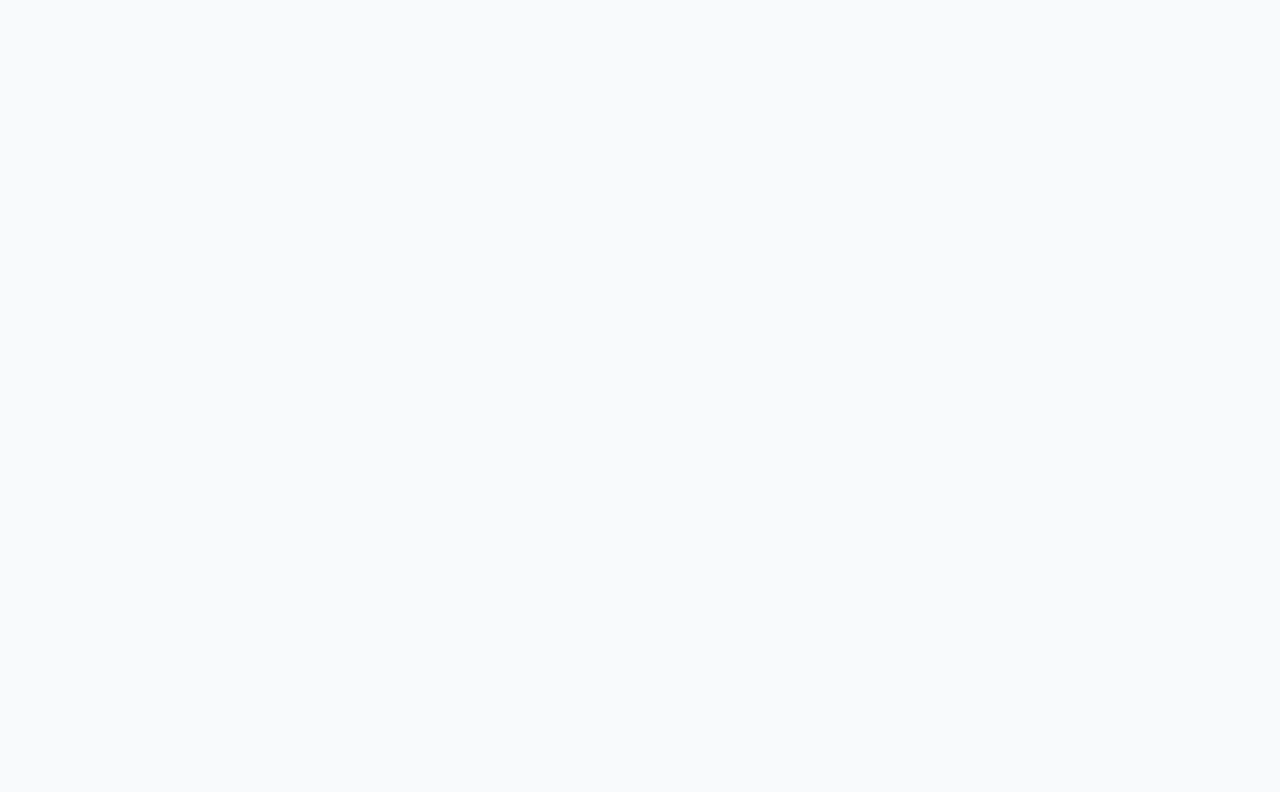
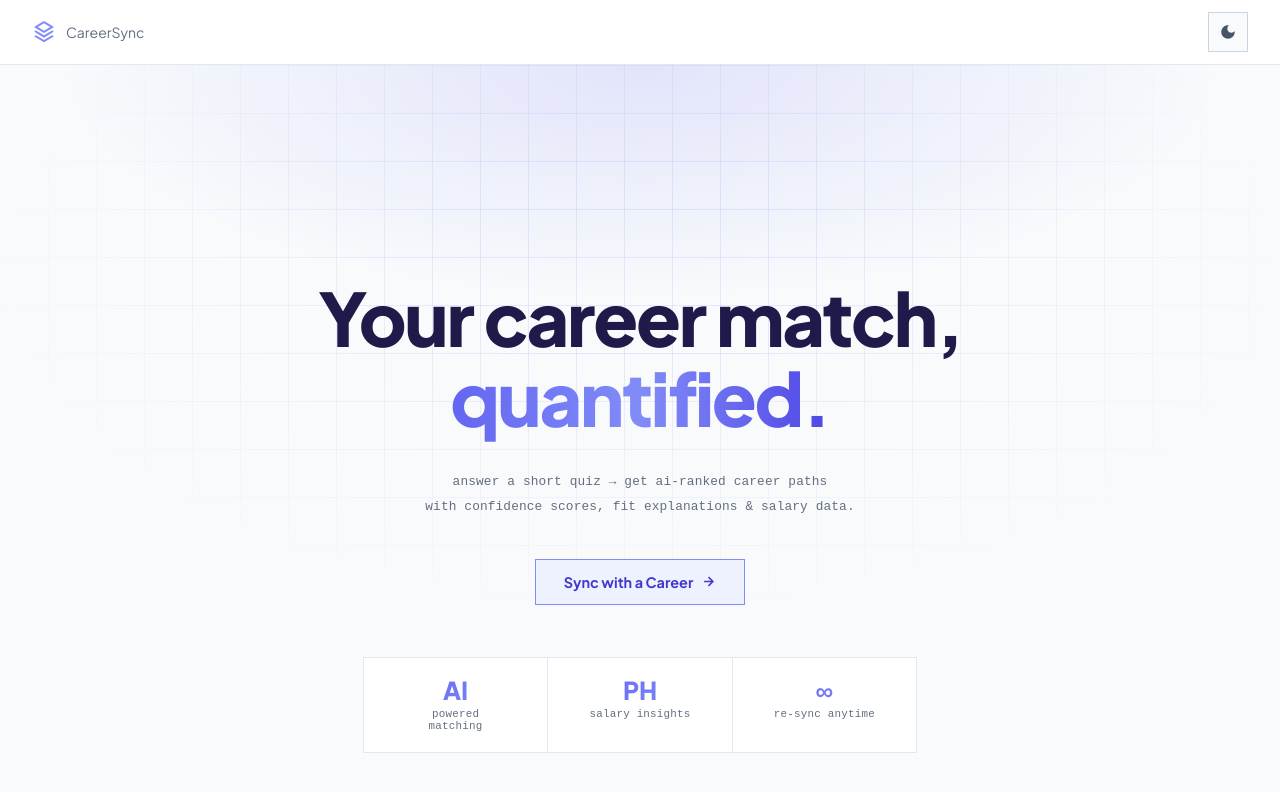
Before and after one commit to maki-sig/CareerSync, a Next.js app in the folder careersync/: page / in a window 1280 px wide. Before the commit this address had no page. Shown: the top 792 px of the page. Built offline with nearby package versions, Linux system fonts and the light colour scheme.

Commit message:
Update: Initial landing page hero section completed.

```diff
--- a/careersync/app/layout.tsx
+++ b/careersync/app/layout.tsx
@@ -16,7 +16,7 @@ const plusJakarta = Plus_Jakarta_Sans({
 
 export const metadata: Metadata = {
   title: { template: 'CareerSync - %s', default: 'CareerSync' },
-  description: "v1.0.5",
+  description: "v1.1.0",
   icons: {
     icon: "/favicon.png",
   },
--- a/careersync/app/page.tsx
+++ b/careersync/app/page.tsx
@@ -1,27 +1,65 @@
 "use client"
 
-import { useEffect } from "react"
+import "@/app/styles/landing.css"
 import { useRouter } from "next/navigation"
+
+import Nav from "@/app/components/navbar"
 
 export default function Landing() {
     const router = useRouter()
 
-    useEffect(() => {
-        // Redirect logic on root entry
-        const cookies = document.cookie.split("; ")
-        const userCookie = cookies.find(c => c.startsWith("careersync_user_id="))
-        const userID = userCookie?.split("=")[1]
-
-        if (userID) {
-            router.push("/dashboard/forms")
-        } else {
-            router.push("/portal")
-        }
-    }, [router])
+    const scrollToSection = (id: string) => {
+        document.getElementById(id)?.scrollIntoView({ behavior: "smooth" })
+    }
 
     return (
-        <div style={{ display: "flex", height: "100vh", alignItems: "center", justifyItems: "center", backgroundColor: "var(--main-bg)" }}>
-            {/* Minimal loading state while redirecting */}
-        </div>
+        <>
+            <Nav />
+            <main>
+
+                {/* ── HERO ── */}
+                <section className="hero">
+                    <div className="hero-bg" />
+
+                    <h1>
+                        Your career match,<br />
+                        <span>quantified.</span>
+                    </h1>
+
+                    <p className="hero-sub">
+                        answer a short quiz → get ai-ranked career paths<br />
+                        with confidence scores, fit explanations &amp; salary data.
+                    </p>
+
+                    <div className="hero-actions">
+                        <button
+                            className="btn-primary"
+                            onClick={() => router.push("/portal")}
+                        >
+                            Sync with a Career
+                            <svg width="15" height="15" viewBox="0 0 24 24" fill="none" stroke="currentColor" strokeWidth={2.5}>
+                                <path d="M5 12h14M12 5l7 7-7 7" />
+                            </svg>
+                        </button>
+                    </div>
+
+                    <div className="hero-stats">
+                        <div className="hstat">
+                            <div className="hstat-val">AI</div>
+                            <div className="hstat-label">powered matching</div>
+                        </div>
+                        <div className="hstat">
+                            <div className="hstat-val">PH</div>
+                            <div className="hstat-label">salary insights</div>
+                        </div>
+                        <div className="hstat">
+                            <div className="hstat-val">∞</div>
+                            <div className="hstat-label">re-sync anytime</div>
+                        </div>
+                    </div>
+                </section>
+
+            </main>
+        </>
     )
 }
--- a/careersync/app/portal/page.tsx
+++ b/careersync/app/portal/page.tsx
@@ -8,6 +8,7 @@ import Loginicon from "@/public/login.svg"
 import EyeIcon from "@/public/eye.svg"
 import EyeOffIcon from "@/public/eye-off.svg"
 import { createClient } from "@/utils/supabase/client";
+import Nav from "../components/navbar"
 
 /* ── Helpers ────────────────────────────────────────────── */
 async function hashPassword(password: string): Promise<string> {
@@ -335,7 +336,7 @@ export default function Portal() {
 
     return (
         <>
-
+            <Nav />
             <section className="login-signup-section">
                 {view === "login"
                     ? <LoginForm onSwitch={() => setView("signup")} />
--- a/careersync/app/styles/landing.css
+++ b/careersync/app/styles/landing.css
@@ -0,0 +1,254 @@
+/* ── HERO ── */
+.hero {
+    min-height: 100vh;
+    display: flex;
+    flex-direction: column;
+    align-items: center;
+    justify-content: center;
+    text-align: center;
+    padding: 140px 24px 100px;
+    position: relative;
+    overflow: hidden;
+}
+
+.hero-bg {
+    position: absolute;
+    inset: 0;
+    z-index: 0;
+    background: radial-gradient(ellipse 70% 45% at 50% 0%, rgba(99, 102, 241, 0.15) 0%, transparent 65%);
+}
+
+.hero-bg::after {
+    content: '';
+    position: absolute;
+    inset: 0;
+    background-image:
+        linear-gradient(rgba(99, 102, 241, 0.12) 1px, transparent 1px),
+        linear-gradient(90deg, rgba(99, 102, 241, 0.12) 1px, transparent 1px);
+    background-size: 48px 48px;
+    mask-image: radial-gradient(ellipse 70% 60% at 50% 25%, black 20%, transparent 75%);
+    -webkit-mask-image: radial-gradient(ellipse 70% 60% at 50% 25%, black 20%, transparent 75%);
+}
+
+.hero-badge {
+    display: inline-flex;
+    align-items: center;
+    gap: 8px;
+    background: rgba(99, 102, 241, 0.08);
+    border: 1px solid rgba(99, 102, 241, 0.22);
+    padding: 5px 14px;
+    font-family: 'JetBrains Mono', monospace;
+    font-size: 0.7rem;
+    font-weight: 400;
+    color: var(--primary-btn-border);
+    margin-bottom: 30px;
+    position: relative;
+    z-index: 1;
+    animation: fadeUp 0.5s ease both;
+    letter-spacing: 0.02em;
+}
+
+.hero h1 {
+    font-family: 'Plus Jakarta Sans', sans-serif;
+    font-size: clamp(2.6rem, 6vw, 4.6rem);
+    font-weight: 800;
+    line-height: 1.08;
+    letter-spacing: -0.03em;
+    color: var(--text-main);
+    margin-bottom: 20px;
+    position: relative;
+    z-index: 1;
+    animation: fadeUp 0.5s 0.1s ease both;
+}
+
+.hero h1 span {
+    background: linear-gradient(90deg, var(--primary-hover-border) 0%, var(--primary-btn-border) 50%, var(--primary-active-border) 100%);
+    -webkit-background-clip: text;
+    -webkit-text-fill-color: transparent;
+    background-clip: text;
+}
+
+.hero-sub {
+    font-family: 'JetBrains Mono', monospace;
+    font-size: 0.8rem;
+    color: var(--text-sub);
+    max-width: 440px;
+    margin-bottom: 40px;
+    position: relative;
+    z-index: 1;
+    animation: fadeUp 0.5s 0.2s ease both;
+    font-weight: 400;
+    line-height: 1.9;
+    letter-spacing: 0.01em;
+}
+
+.hero-actions {
+    display: flex;
+    align-items: center;
+    gap: 14px;
+    flex-wrap: wrap;
+    justify-content: center;
+    position: relative;
+    z-index: 1;
+    animation: fadeUp 0.5s 0.3s ease both;
+}
+
+/* ── HERO BUTTONS ── */
+.hero-actions .btn-primary {
+    display: inline-flex;
+    align-items: center;
+    gap: 8px;
+    padding: 13px 28px;
+    font-family: 'Plus Jakarta Sans', sans-serif;
+    font-weight: 700;
+    font-size: 0.9rem;
+    text-decoration: none;
+    border: 1px solid var(--primary-btn-border);
+    background: var(--primary-btn-bg);
+    color: var(--primary-btn-txt);
+    cursor: pointer;
+    transition: background 0.2s, border-color 0.2s, color 0.2s, transform 0.2s;
+}
+
+.hero-actions .btn-primary:hover {
+    background: var(--primary-hover-bg);
+    border-color: var(--primary-hover-border);
+    color: var(--primary-hover-txt);
+}
+
+.hero-actions .btn-primary:active {
+    background: var(--primary-active-bg);
+    border-color: var(--primary-active-border);
+    color: var(--primary-active-txt);
+    transform: translateY(0);
+}
+
+.hero-actions .btn-ghost {
+    display: inline-flex;
+    align-items: center;
+    gap: 8px;
+    padding: 13px 28px;
+    font-family: 'Plus Jakarta Sans', sans-serif;
+    font-weight: 600;
+    font-size: 0.9rem;
+    text-decoration: none;
+    border: 1px solid var(--secondary-border);
+    background: var(--secondary-bg);
+    color: var(--secondary-txt);
+    cursor: pointer;
+    transition: background 0.2s, border-color 0.2s, color 0.2s, transform 0.2s;
+}
+
+.hero-actions .btn-ghost:hover {
+    background: var(--secondary-hover-bg);
+    border-color: var(--secondary-hover-border);
+    color: var(--secondary-hover-txt);
+}
+
+.hero-actions .btn-ghost:active {
+    background: var(--secondary-active-bg);
+    border-color: var(--secondary-active-border);
+    color: var(--secondary-active-txt);
+    transform: translateY(0);
+}
+
+/* ── HERO STATS ── */
+.hero-stats {
+    display: flex;
+    margin-top: 52px;
+    position: relative;
+    z-index: 1;
+    animation: fadeUp 0.5s 0.42s ease both;
+    border: 1px solid var(--card-border);
+    overflow: hidden;
+    background: var(--card-bg);
+}
+
+.hstat {
+    padding: 20px 40px;
+    text-align: center;
+    border-right: 1px solid var(--card-border);
+    flex: 1;
+}
+
+.hstat:last-child {
+    border-right: none;
+}
+
+.hstat-val {
+    font-family: 'Plus Jakarta Sans', sans-serif;
+    font-size: 1.55rem;
+    font-weight: 800;
+    background: linear-gradient(135deg, var(--primary-hover-border) 0%, var(--primary-btn-border) 100%);
+    -webkit-background-clip: text;
+    -webkit-text-fill-color: transparent;
+    background-clip: text;
+    line-height: 1;
+    margin-bottom: 5px;
+}
+
+.hstat-label {
+    font-family: 'JetBrains Mono', monospace;
+    font-size: 0.68rem;
+    color: var(--text-sub);
+    letter-spacing: 0.02em;
+}
+
+/* ── ANIMATIONS ── */
+@keyframes fadeUp {
+    from {
+        opacity: 0;
+        transform: translateY(20px);
+    }
+
+    to {
+        opacity: 1;
+        transform: translateY(0);
+    }
+}
+
+@keyframes pulse {
+
+    0%,
+    100% {
+        opacity: 1;
+    }
+
+    50% {
+        opacity: 0.35;
+    }
+}
+
+/* ── RESPONSIVE ── */
+@media (max-width: 900px) {
+    .hero {
+        padding: 120px 20px 80px;
+    }
+
+    .hero-stats {
+        flex-direction: column;
+        width: 100%;
+        max-width: 320px;
+    }
+
+    .hstat {
+        border-right: none;
+        border-bottom: 1px solid var(--card-border);
+    }
+
+    .hstat:last-child {
+        border-bottom: none;
+    }
+
+    .hero-actions {
+        flex-direction: column;
+        width: 100%;
+        max-width: 320px;
+    }
+
+    .hero-actions .btn-primary,
+    .hero-actions .btn-ghost {
+        width: 100%;
+        justify-content: center;
+    }
+}
```
